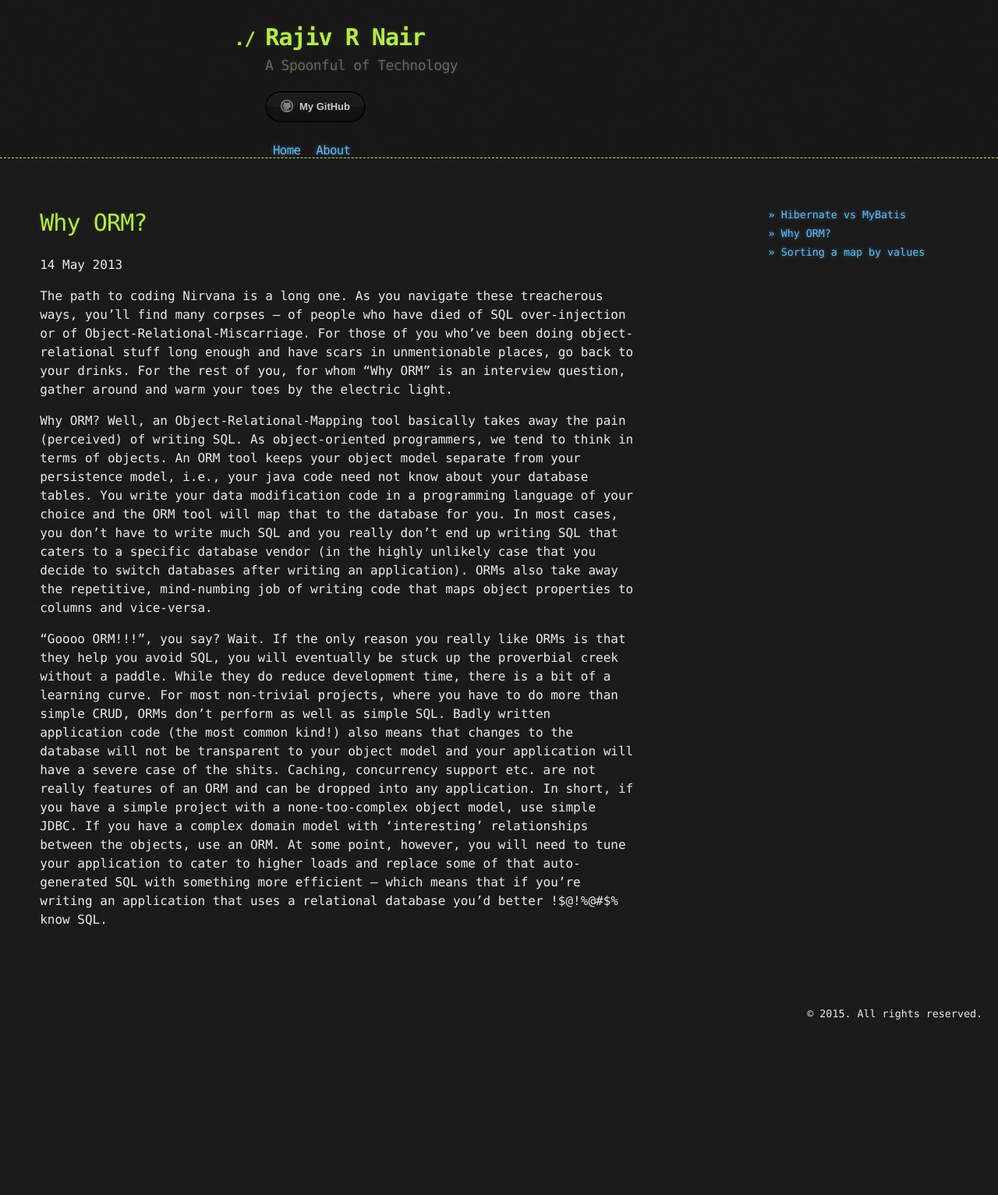
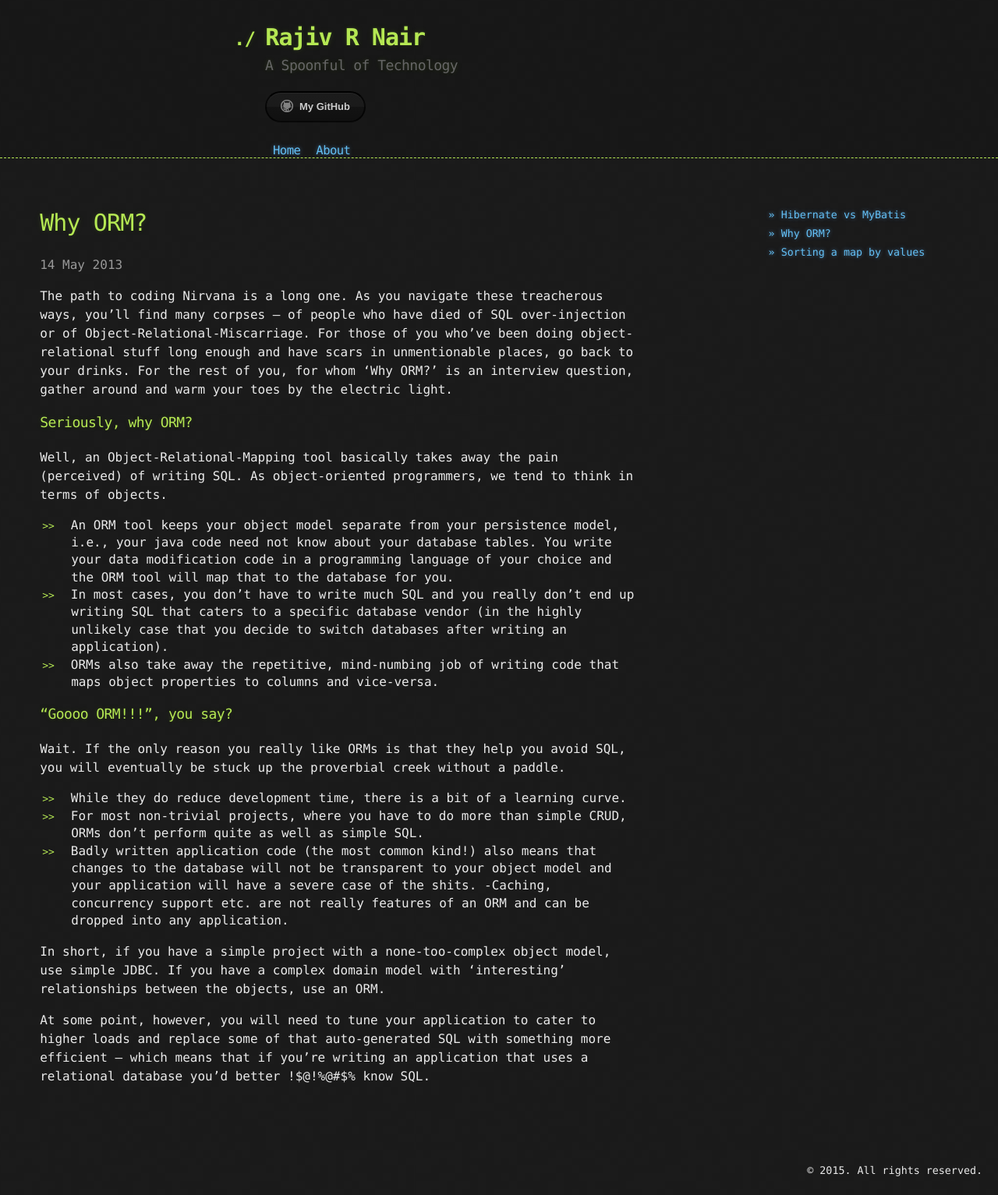
Before and after one commit to rajivrnair/rajivrnair.github.io, a Jekyll site: the page built from _posts/2013-05-14-why-orm.md, in a window 1280 px wide. Shown: the whole page at 78% size. Built offline with Jekyll 4.4.1, drawn with Linux system fonts in a browser that asks for light colours; Markdown is read by kramdown in place of the engine named in the settings; comment, search, counter and statistics services are not loaded; before the commit the page ends 1332 px from its top, so only the background shows below that.

Commit message:
formatted home page

```diff
--- a/_layouts/post.html
+++ b/_layouts/post.html
@@ -11,7 +11,7 @@
       <section id="main_content">
         <article class="post">
           <h1 class="post-title">{{ page.title }}</h1>
-          <time datetime="{{ page.date | date_to_xmlschema }}" class="page-date">{{ page.date | date_to_string }}</time>
+          <time datetime="{{ page.date | date_to_xmlschema }}" id="pretty-date">{{ page.date | date_to_string }}</time>
           {{ content }}
         </article>
       </section>
--- a/_posts/2013-05-14-why-orm.md
+++ b/_posts/2013-05-14-why-orm.md
@@ -4,9 +4,23 @@ title: Why ORM?
 comments: true
 ---
 
-The path to coding Nirvana is a long one. As you navigate these treacherous ways, you’ll find many corpses – of people who have died of SQL over-injection or of Object-Relational-Miscarriage. For those of you who’ve been doing object-relational stuff long enough and have scars in unmentionable places, go back to your drinks. For the rest of you, for whom "Why ORM" is an interview question, gather around and warm your toes by the electric light.
+The path to coding Nirvana is a long one. As you navigate these treacherous ways, you’ll find many corpses – of people who have died of SQL over-injection or of Object-Relational-Miscarriage. For those of you who’ve been doing object-relational stuff long enough and have scars in unmentionable places, go back to your drinks. For the rest of you, for whom 'Why ORM?' is an interview question, gather around and warm your toes by the electric light.
 
-Why ORM? Well, an Object-Relational-Mapping tool basically takes away the pain (perceived) of writing SQL. As object-oriented programmers, we tend to think in terms of objects. An ORM tool keeps your object model separate from your persistence model, i.e., your java code need not know about your database tables. You write your data modification code in a programming language of your choice and the ORM tool will map that to the database for you. In most cases, you don’t have to write much SQL and you really don’t end up writing SQL that caters to a specific database vendor (in the highly unlikely case that you decide to switch databases after writing an application). ORMs also take away the repetitive, mind-numbing job of writing code that maps object properties to columns and vice-versa.
+###Seriously, why ORM?
+Well, an Object-Relational-Mapping tool basically takes away the pain (perceived) of writing SQL. As object-oriented programmers, we tend to think in terms of objects.
 
-"Goooo ORM!!!", you say? Wait. If the only reason you really like ORMs is that they help you avoid SQL, you will eventually be stuck up the proverbial creek without a paddle. While they do reduce development time, there is a bit of a learning curve. For most non-trivial projects, where you have to do more than simple CRUD, ORMs don’t perform as well as simple SQL. Badly written application code (the most common kind!) also means that changes to the database will not be transparent to your object model and your application will have a severe case of the shits. Caching, concurrency support etc. are not really features of an ORM and can be dropped into any application.
-In short, if you have a simple project with a none-too-complex object model, use simple JDBC. If you have a complex domain model with ‘interesting’ relationships between the objects, use an ORM. At some point, however, you will need to tune your application to cater to higher loads and replace some of that auto-generated SQL with something more efficient – which means that if you’re writing an application that uses a relational database you’d better !$@!%@#$% know SQL.
+- An ORM tool keeps your object model separate from your persistence model, i.e., your java code need not know about your database tables. You write your data modification code in a programming language of your choice and the ORM tool will map that to the database for you.
+- In most cases, you don’t have to write much SQL and you really don’t end up writing SQL that caters to a specific database vendor (in the highly unlikely case that you decide to switch databases after writing an application).
+- ORMs also take away the repetitive, mind-numbing job of writing code that maps object properties to columns and vice-versa.
+
+###"Goooo ORM!!!", you say?
+Wait. If the only reason you really like ORMs is that they help you avoid SQL, you will eventually be stuck up the proverbial creek without a paddle.
+
+- While they do reduce development time, there is a bit of a learning curve.
+- For most non-trivial projects, where you have to do more than simple CRUD, ORMs don’t perform quite as well as simple SQL.
+- Badly written application code (the most common kind!) also means that changes to the database will not be transparent to your object model and your application will have a severe case of the shits.
+-Caching, concurrency support etc. are not really features of an ORM and can be dropped into any application.
+
+In short, if you have a simple project with a none-too-complex object model, use simple JDBC. If you have a complex domain model with ‘interesting’ relationships between the objects, use an ORM.
+
+At some point, however, you will need to tune your application to cater to higher loads and replace some of that auto-generated SQL with something more efficient – which means that if you’re writing an application that uses a relational database you’d better !$@!%@#$% know SQL.
--- a/stylesheets/stylesheet.css
+++ b/stylesheets/stylesheet.css
@@ -299,6 +299,13 @@ a {
   zoom:1;
 }
 
+#pretty-date {
+  position: relative;
+  width: 70px;
+  color: #999;
+  margin: 0 auto;
+}
+
 /*
 Footer
 */
```
Also changed, not shown: _posts/2013-02-14-sorting-a-map-by-values.md (+6 -3 lines), index.html (+13 -1 lines).
